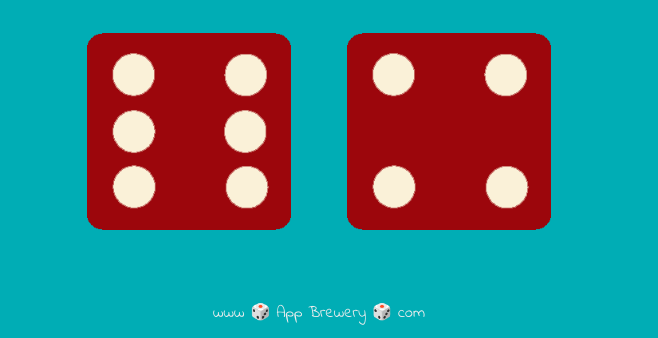
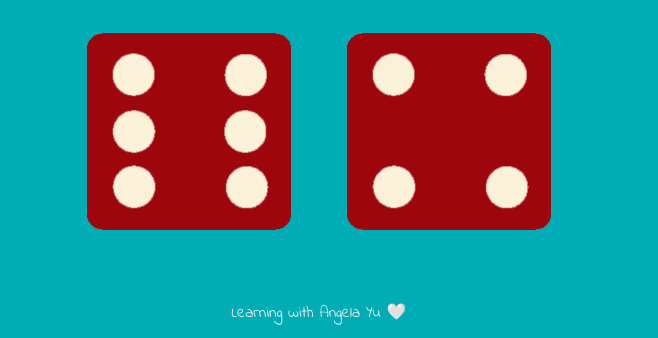
Before and after one commit to Victoriaabram/dicegame, a plain HTML site: page dicee.html in a window 1280 px wide. Shown: the part 462-800 px from the top of the page, without its empty margins (321-979 px from the left). Drawn offline with Linux system fonts and the light colour scheme.

Commit message:
Update dicee.html

```diff
--- a/dicee.html
+++ b/dicee.html
@@ -28,6 +28,6 @@
   </body>
 
   <footer>
-    www 🎲 App Brewery 🎲 com
+Learning with Angela Yu 🤍
   </footer>
 </html>
```
